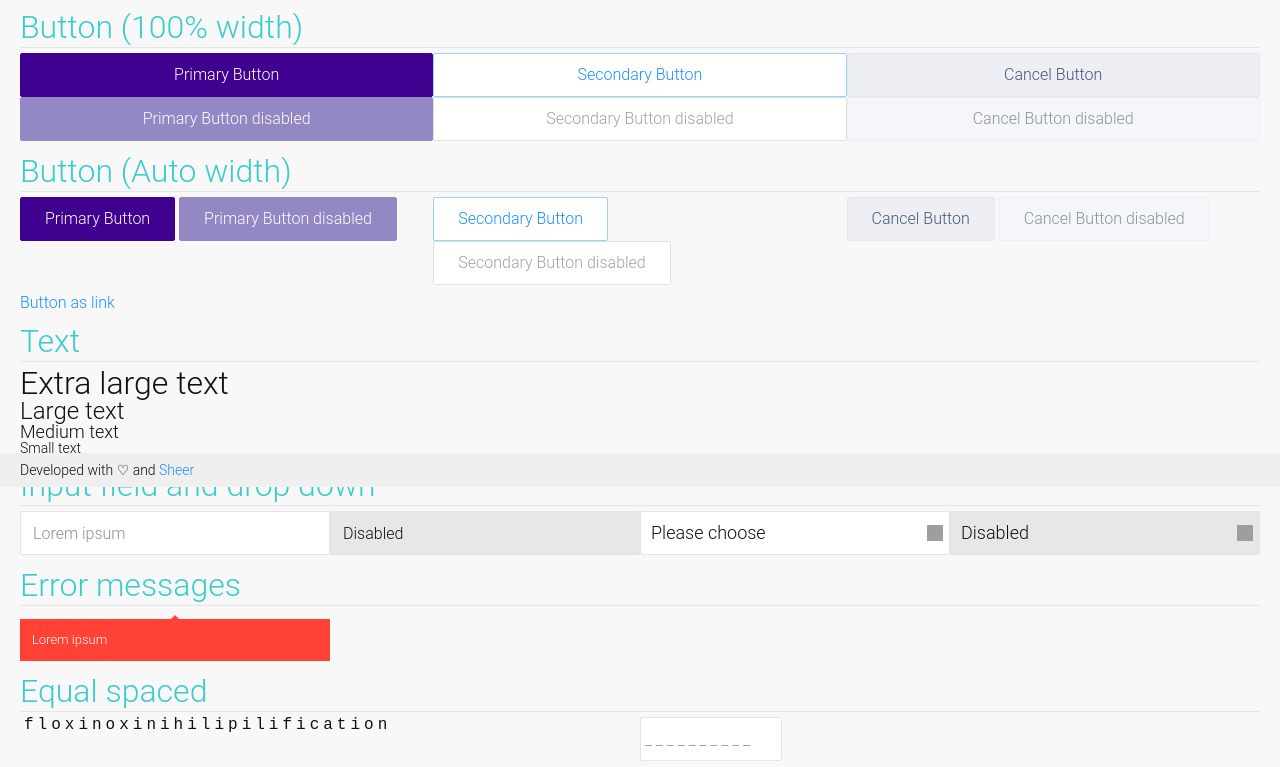
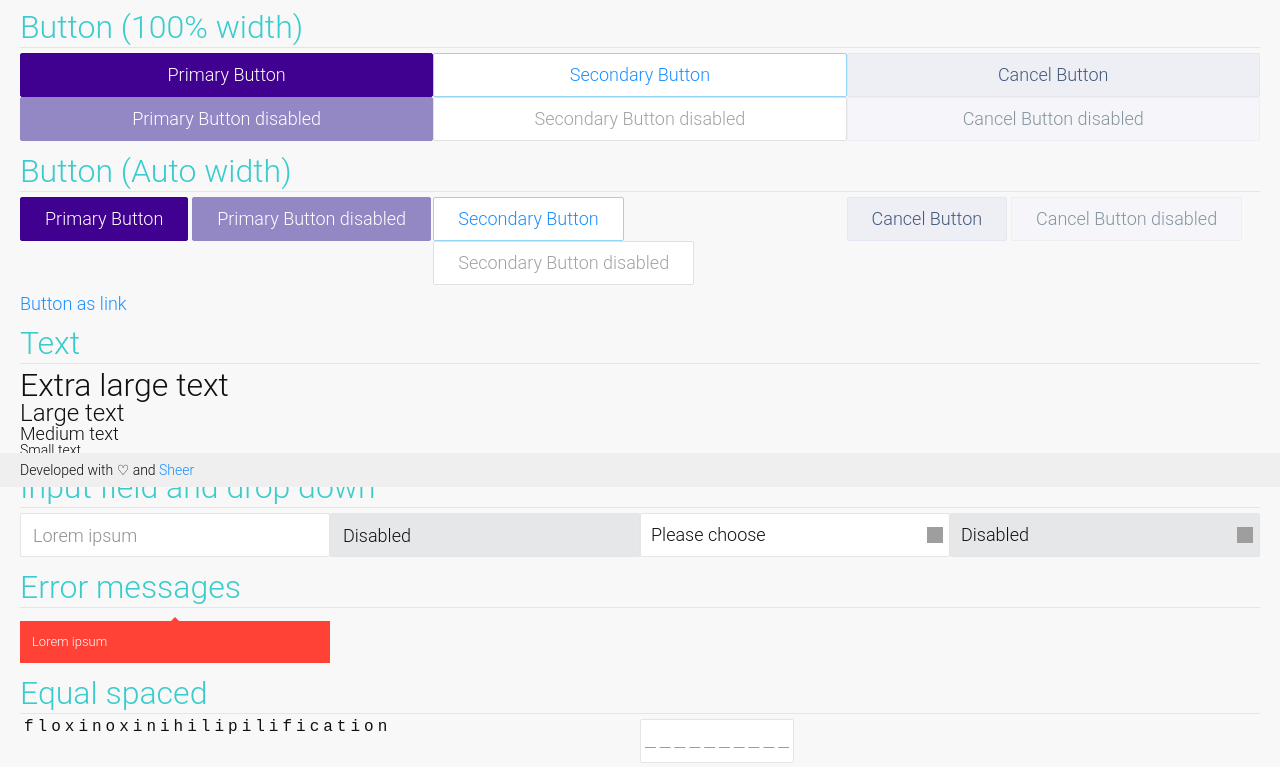
Before and after one commit to sarbbottam/sheer, a website: page index.html in a window 1280 px wide. Shown: the part 313-1080 px from the top of the page. Drawn offline with Linux system fonts and the light colour scheme; grey boxes are pictures that could not be loaded.

Commit message:
fixed #6 reduced specificity for font inheritance

```diff
--- a/css/ltr.css
+++ b/css/ltr.css
@@ -91,6 +91,14 @@ strong{
 }
 
 button,
+input,
+optgroup,
+select,
+textarea{
+  font:inherit;
+}
+
+button,
 input:not([type="radio"]):not([type="checkbox"]),
 optgroup,
 select,
@@ -98,7 +106,6 @@ textarea{
   -webkit-appearance:none;
   -moz-appearance:none;
   appearance:none;
-  font:inherit;
 }
 
 /*! address `overflow` set to `hidden` in IE 8/9/10/11. */
--- a/css/rtl.css
+++ b/css/rtl.css
@@ -91,6 +91,14 @@ strong{
 }
 
 button,
+input,
+optgroup,
+select,
+textarea{
+  font:inherit;
+}
+
+button,
 input:not([type="radio"]):not([type="checkbox"]),
 optgroup,
 select,
@@ -98,7 +106,6 @@ textarea{
   -webkit-appearance:none;
   -moz-appearance:none;
   appearance:none;
-  font:inherit;
 }
 
 /*! address `overflow` set to `hidden` in IE 8/9/10/11. */
--- a/index.html
+++ b/index.html
@@ -139,7 +139,12 @@
           </div>
         </div>
         <div class="col col-1-2col-sm-1-2">
-          <input type="text" class="input-field equal-spaced" placeholder="__________" maxlength="10" style="width:142px">
+          <!--
+          width for the field should be maxlength * width of the font + maxlength + 1 * letter-spacing
+          in this case it would be
+          10 * 11 + (10 + 1) * 4 = 154px
+          -->
+          <input type="text" class="input-field equal-spaced" placeholder="__________" maxlength="10" style="width:154px">
         </div>
       </div>
       <div class="banner text-xl">
--- a/src/modules/standardize.css
+++ b/src/modules/standardize.css
@@ -85,12 +85,19 @@ strong {
 }
 
 button,
+input,
+optgroup,
+select,
+textarea {
+  font: inherit;
+}
+
+button,
 input:not([type="radio"]):not([type="checkbox"]),
 optgroup,
 select,
 textarea {
   @mixin appearance none;
-  font: inherit;
 }
 
 /*! address `overflow` set to `hidden` in IE 8/9/10/11. */
```
Also changed, not shown: css/ltr.min.css, css/rtl.min.css.
